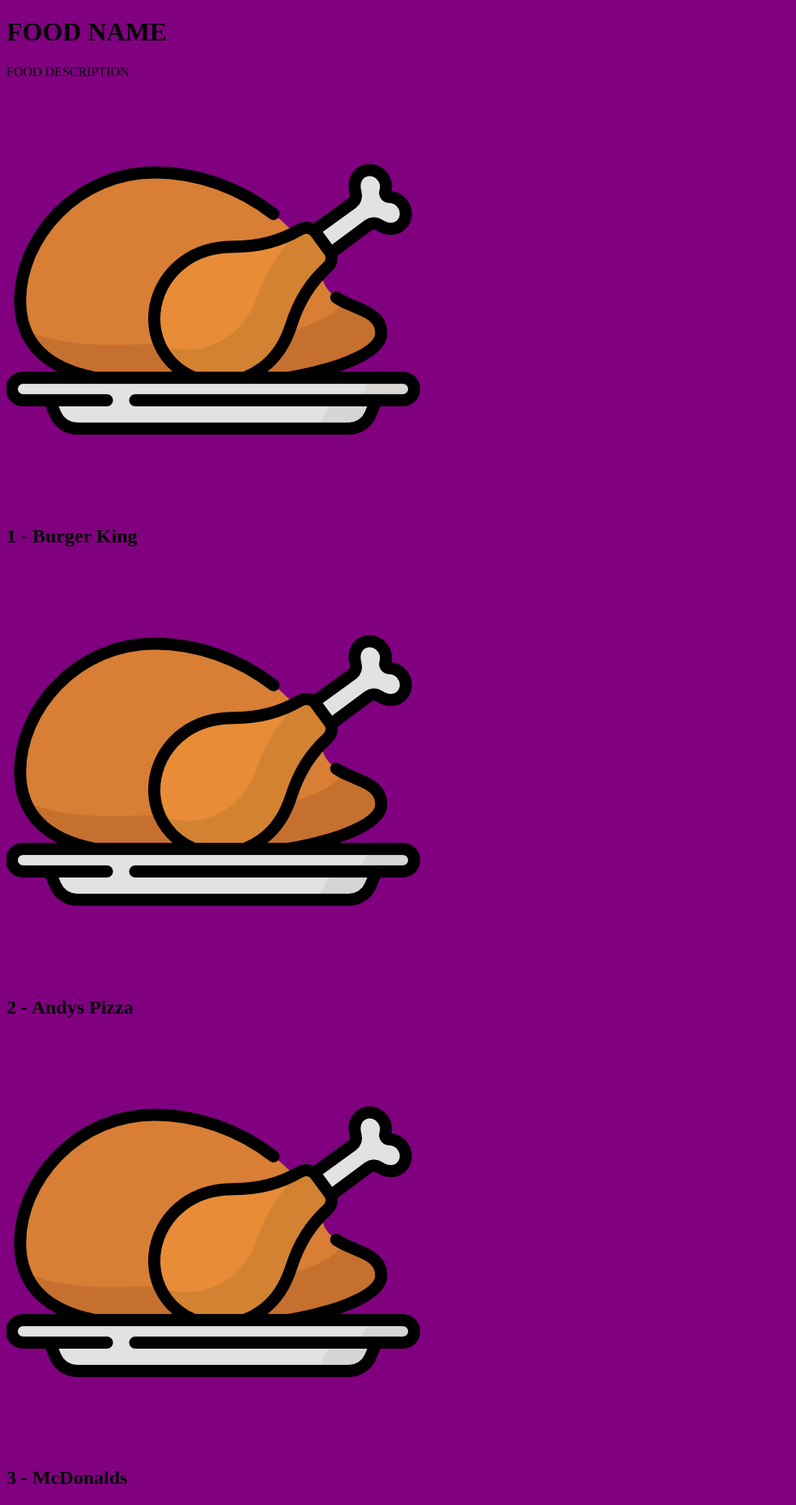
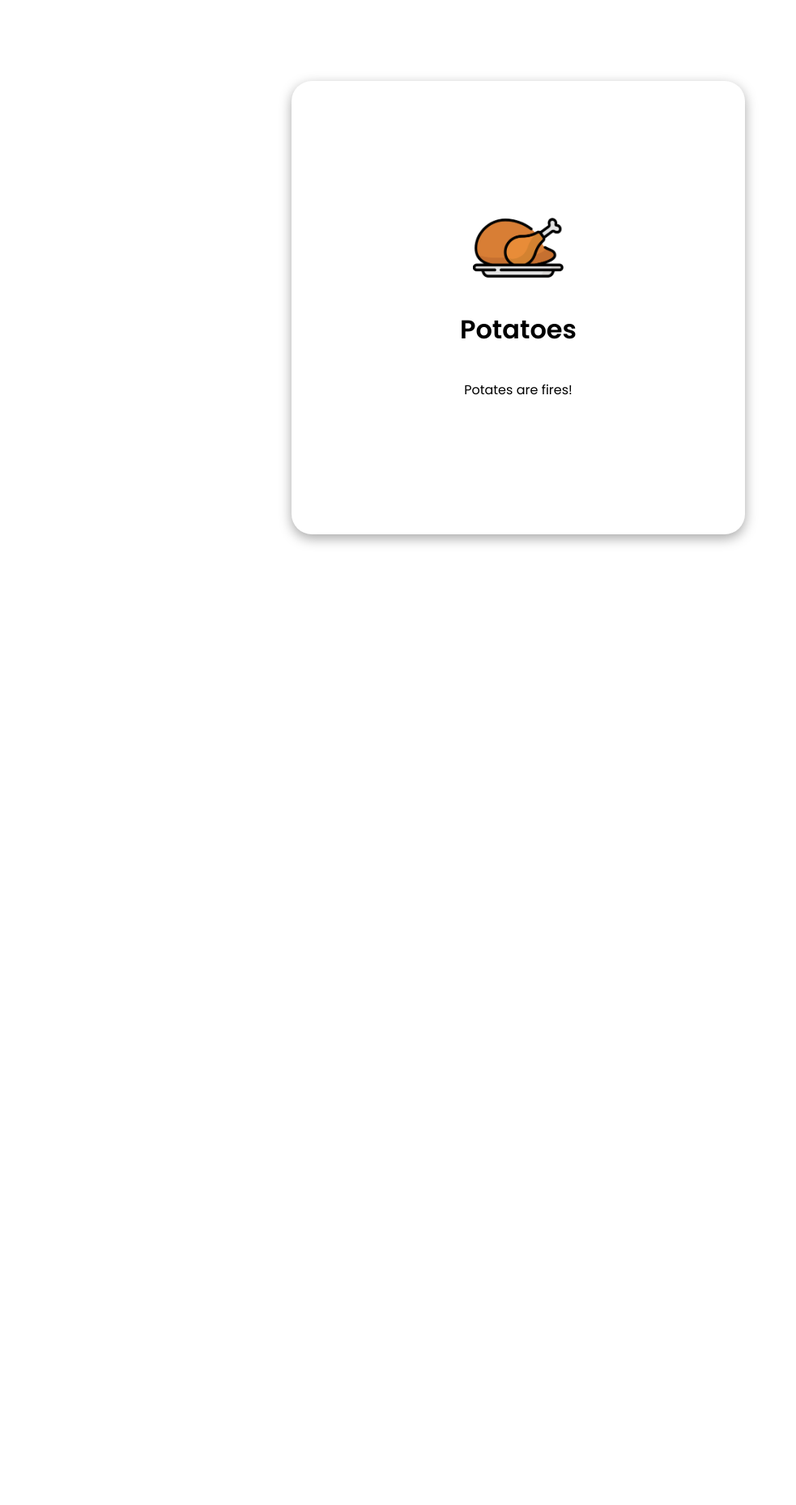
Before and after one commit to Traianik/RandomFood, a Django app: page / in a window 1280 px wide. Shown: the whole page at 81% size, without its empty margins (0-983 px from the left). After the commit the page ends 673 px from the top, so only its background shows below. Run offline with Django 4.2, Linux system fonts and the light colour scheme.

Commit message:
added test random generator and css/js files

```diff
--- a/FoodProject/food/templates/food/index.html
+++ b/FoodProject/food/templates/food/index.html
@@ -1,5 +1,6 @@
 <!DOCTYPE html>
 {% load static %}
+
 <html lang="en">
 <head>
     <meta charset="UTF-8">
@@ -12,20 +13,17 @@
 <body>
     {% block content %}
 
-    <h1 class="food_name">FOOD NAME</h1>
-    <p class="food_description">FOOD DESCRIPTION</p>
+    <div id="box1" class="center-screen fadein">
+        <img class='food_img' src="{% static 'images/chicken-leg.png' %}">
 
-    <div>
-        {% for foodl in food_list %}
-        <div>
-            <img src="{% static 'images/chicken-leg.png' %}">
-            <h2>{{foodl.id}} - {{foodl.name}}</h2>
-        </div>
-        {% endfor %}
+        <h1 class="food_name">{{random_food.food_name}}</h1>
+        <p class="food_description">{{random_food.food_description}}</p>
+
     </div>
+
 
     {% endblock %}
 
-
+  <script src="{% static 'scripts/main.js' %}"></script>
 </body>
 </html>
--- a/FoodProject/food/views.py
+++ b/FoodProject/food/views.py
@@ -1,15 +1,20 @@
 from django.shortcuts import render
 from django.template import loader
-
+import random
 # Create your views here.
 
-food_list = [
-        {'id':1, 'name':'Burger King'},
-        {'id':2, 'name':'Andys Pizza'},
-        {'id':3, 'name':'McDonalds'},
+def generate_food():
+        food_list = [
+                {'food_name':'Pizza', 'food_description':'Pizza is a wonderfull!'},
+                {'food_name':'Potatoes', 'food_description':'Potates are fires!'},
+                {'food_name':'Burger', 'food_description':'Burget is burger king!'},
+        ]
 
-]
+        random_food = random.choice(food_list)
+        return random_food
+
 
 def index(request):
-        context = {'food_list':food_list}
+        random_food = generate_food()
+        context = {'random_food':random_food}
         return render(request,'food/index.html',context)
--- /dev/null
+++ b/FoodProject/static/scripts/main.js
@@ -0,0 +1,3 @@
+window.onload = function() {
+    document.body.className += " loaded";
+}
--- a/FoodProject/static/styles/main.css
+++ b/FoodProject/static/styles/main.css
@@ -1,3 +1,49 @@
-body{
-    background-color: purple;
+@import url('https://fonts.googleapis.com/css2?family=Poppins:ital,wght@0,100;0,400;0,500;0,600;1,100&display=swap');
+
+
+.center-screen {
+    display: flex;
+    flex-direction: column;
+    justify-content: center;
+    align-items: center;
+    text-align: center;
+
+    min-width: 20vh;
 }
+
+
+#box1{
+    margin: 100px auto;
+    width: 70vh;
+    height: 70vh;
+    background-color: white;
+    border-radius: 25px;
+    box-shadow: rgba(0, 0, 0, 0.35) 0px 5px 15px;
+}
+
+.food_img{
+    width: 20%;
+}
+
+.food_name{
+    color: black;
+    font-family: 'Poppins', sans-serif;
+}
+
+.food_description{
+    color:black;
+    font-family: 'Poppins', sans-serif;
+}
+
+
+.fadein {
+    opacity: 0;
+    -moz-transition: opacity 1.5s;
+    -webkit-transition: opacity 1.5s;
+    -o-transition: opacity 1.5s;
+    transition: opacity 1.5s;
+}
+
+body.loaded .fadein {
+    opacity: 1;
+}
```
Also changed, not shown: FoodProject/food/urls.py (line endings or trailing spaces).
